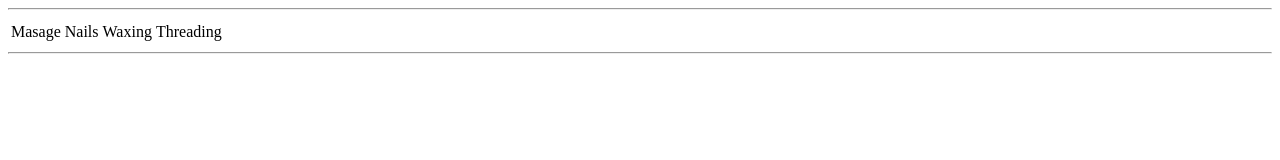
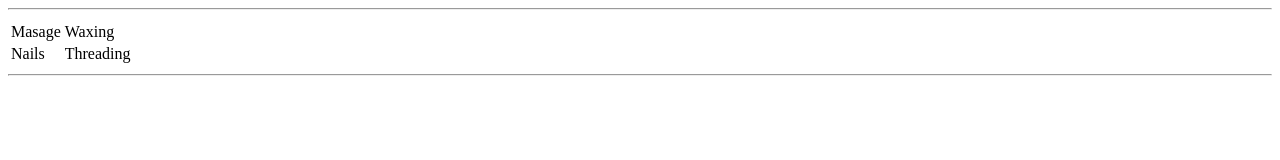
Before and after one commit to SebastianHendricks/ODS, a plain HTML site: page Beautician.html in a window 1280 px wide. Drawn offline with Linux system fonts and the light colour scheme.

Commit message:
Update Beautician.html
Changed layout

```diff
--- a/Beautician.html
+++ b/Beautician.html
@@ -21,11 +21,15 @@
     <tbody>
       <tr>
         <td>Masage</td>
-        <td>Nails</td>
         <td>Waxing</td>
-        <td>Threading</td>
       </tr>
     </tbody>
+    <tr>
+      <td>Nails</td>
+            <td>Threading</td>
+      <td></td>
+
+    </tr>
   </table>
   <hr size="2">
   <!--<ul>
```
